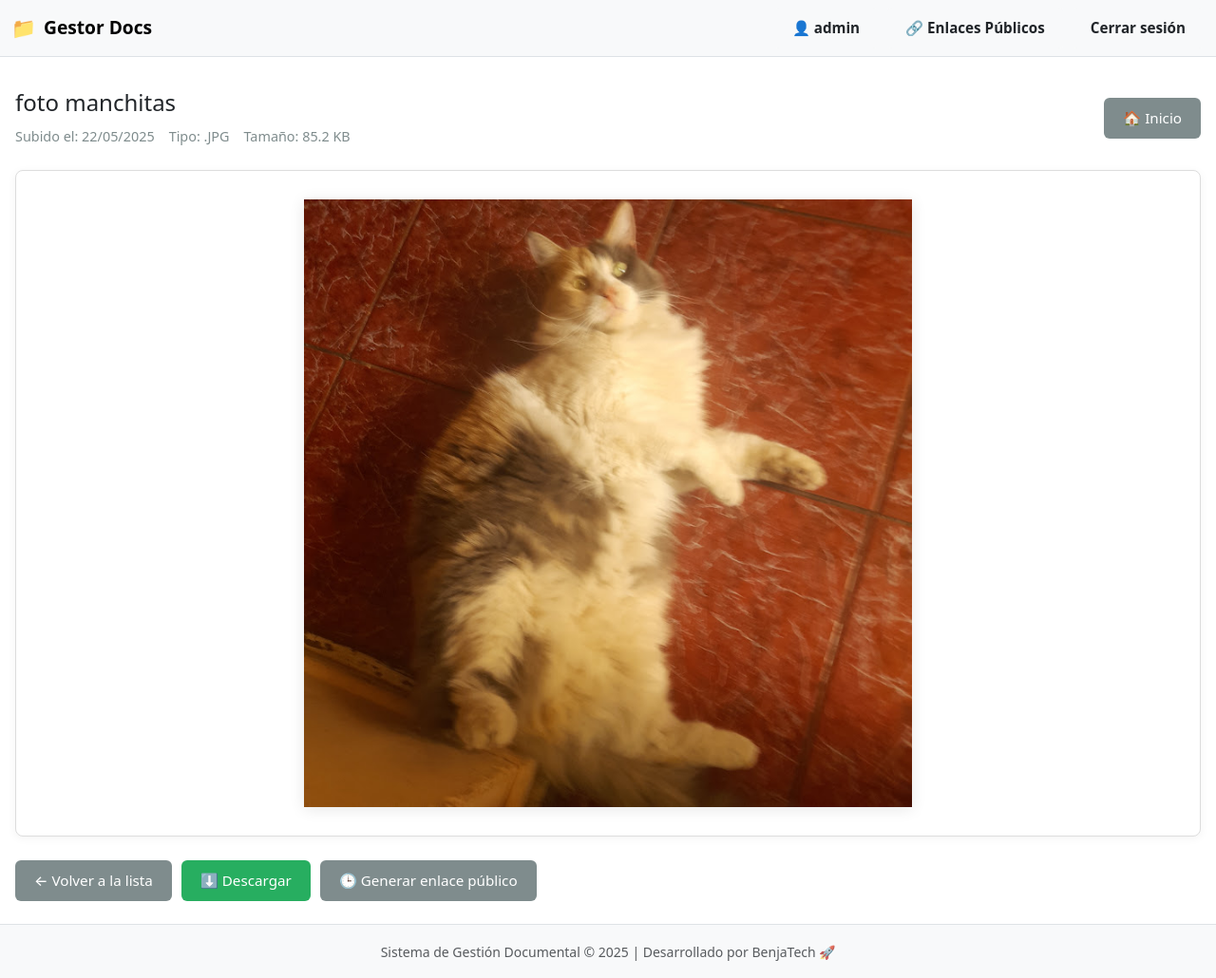
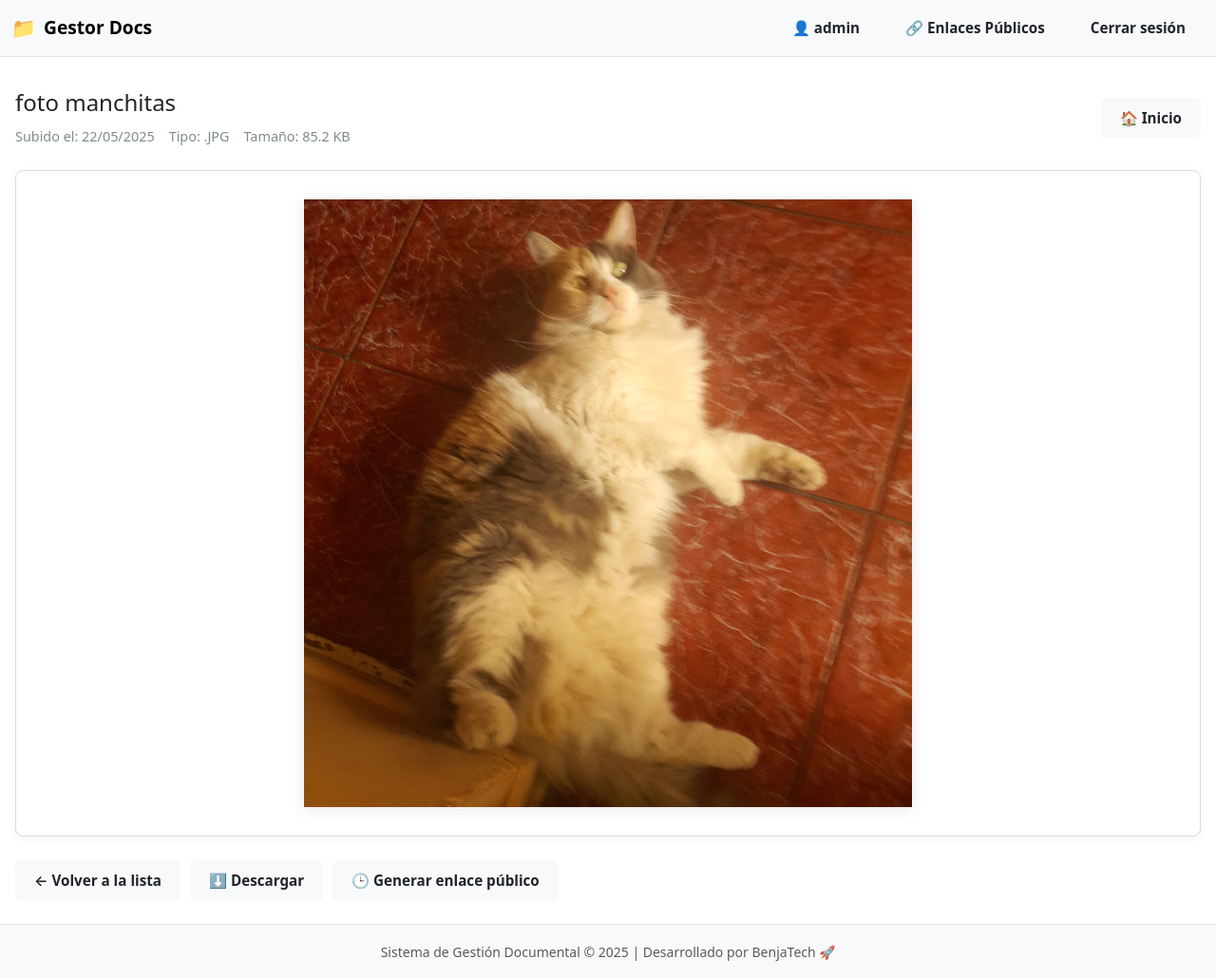
Before and after one commit to BenjaBarraza/gestor_documental, a Django app: page /previsualizar/17/ in a window 1280 px wide. Shown: the whole page at 95% size. Run offline with Django 5.2, Linux system fonts and the light colour scheme; a user stored in the database is signed in; data comes from the database, SQL or seed files in the repository; both versions use the stored data as it was after the commit; some libraries are stand-ins or nearby versions.

Commit message:
Actualizar estilos y plantillas: mejorar la apariencia de botones y fondos en varias páginas.

```diff
--- a/documentos/templates/documentos/base.html
+++ b/documentos/templates/documentos/base.html
@@ -16,7 +16,7 @@
 
     <style>
     body {
-        padding-top: 70px;
+      padding-top: 70px;
     }
 
     .navbar-brand span {
@@ -92,8 +92,8 @@
         </div>
       {% else %}
         <div class="d-lg-flex align-items-center gap-2 nav-mobile-group mt-2 mt-lg-0">
-          <a href="{% url 'login' %}" class="btn btn-primary btn-sm">Iniciar sesión</a>
-          <a href="{% url 'documentos:registrar' %}" class="btn btn-success btn-sm">Registrarse</a>
+          <a href="{% url 'login' %}" class="btn btn-light text-dark fw-semibold d-flex align-items-center justify-content-center">Iniciar sesión</a>
+          <a href="{% url 'documentos:registrar' %}" class="btn btn-light text-dark fw-semibold d-flex align-items-center justify-content-center">Registrarse</a>
         </div>
       {% endif %}
     </div>
--- a/documentos/templates/documentos/editar_perfil.html
+++ b/documentos/templates/documentos/editar_perfil.html
@@ -3,6 +3,9 @@
 
 {% block content %}
 <style>
+    body {
+    background: linear-gradient(135deg, #77838f 0%, #2b33a3ce 100%);
+  }
     .editar-container {
         max-width: 700px;
         margin: 4rem auto;
--- a/documentos/templates/documentos/home.html
+++ b/documentos/templates/documentos/home.html
@@ -3,6 +3,9 @@
 
 {% block content %}
 <style>
+  body {
+    font-family: 'Arial', sans-serif;
+  }
   .header-box {
     background-color: #2c3e50;
     color: white;
--- a/documentos/templates/documentos/lista.html
+++ b/documentos/templates/documentos/lista.html
@@ -6,7 +6,7 @@
 {% block content %}
 <div class="header d-flex justify-content-between align-items-center flex-wrap gap-3 mb-4">
   <h2 class="mb-0">Tus Documentos</h2>
-  <a href="{% url 'documentos:home' %}" class="btn btn-secondary">🏠 Inicio</a>
+  <a href="{% url 'documentos:home' %}" class="btn btn-light text-dark fw-semibold d-flex align-items-center justify-content-center">🏠 Inicio</a>
 </div>
 
 {% if documentos %}
--- a/documentos/templates/documentos/login.html
+++ b/documentos/templates/documentos/login.html
@@ -13,7 +13,7 @@
   <link href="https://cdn.jsdelivr.net/npm/bootstrap@5.3.2/dist/css/bootstrap.min.css" rel="stylesheet" />
   <style>
     body {
-      background-color: #f5f5f5;
+      background: linear-gradient(135deg, #77838f 0%, #2b33a3ce 100%);
       font-family: "Segoe UI", Tahoma, Geneva, Verdana, sans-serif;
     }
 
--- a/documentos/templates/documentos/perfil.html
+++ b/documentos/templates/documentos/perfil.html
@@ -3,7 +3,7 @@
 {% block content %}
 <style>
     body {
-        background: linear-gradient(135deg, #667eea 0%, #764ba2 100%);
+        background: linear-gradient(135deg, #77838f 0%, #2b33a3ce 100%);
     }
 
     .perfil-container {
--- a/documentos/templates/documentos/previsualizar.html
+++ b/documentos/templates/documentos/previsualizar.html
@@ -107,7 +107,7 @@
     {% endif %}
   </div>
 
-  <a href="{% url 'documentos:home' %}" class="btn btn-secondary">🏠 Inicio</a>
+  <a href="{% url 'documentos:home' %}" class="btn btn-light text-dark fw-semibold d-flex align-items-center justify-content-center">🏠 Inicio</a>
 </div>
 
 <!-- Vista previa -->
@@ -138,14 +138,14 @@
 {% endif %}
 
 <div class="actions">
-  <a href="{% url 'documentos:lista' %}" class="btn btn-secondary">← Volver a la lista</a>
-  <a href="{{ documento.archivo.url }}" download class="btn btn-success">⬇️ Descargar</a>
+  <a href="{% url 'documentos:lista' %}" class="btn btn-light text-dark fw-semibold d-flex align-items-center justify-content-center">← Volver a la lista</a>
+  <a href="{{ documento.archivo.url }}" download class="btn btn-light text-dark fw-semibold d-flex align-items-center justify-content-center">⬇️ Descargar</a>
 
   {% if documento.enlace_publico %}
     <!-- <button class="btn btn-primary" onclick="copiarEnlace()">🔗 Copiar enlace público</button> -->
   {% endif %}
 
-  <a href="{% url 'documentos:generar_enlace' doc_id=documento.id %}" class="btn btn-secondary">
+  <a href="{% url 'documentos:generar_enlace' doc_id=documento.id %}" class="btn btn-light text-dark fw-semibold d-flex align-items-center justify-content-center">
     🕒 Generar enlace público
   </a>
 </div>
--- a/documentos/templates/documentos/registro.html
+++ b/documentos/templates/documentos/registro.html
@@ -13,7 +13,6 @@
 
   <style>
     body {
-      background-color: #f8fafc;
       font-family: "Segoe UI", Tahoma, Geneva, Verdana, sans-serif;
     }
 
```
Also changed, not shown: db.sqlite3.
